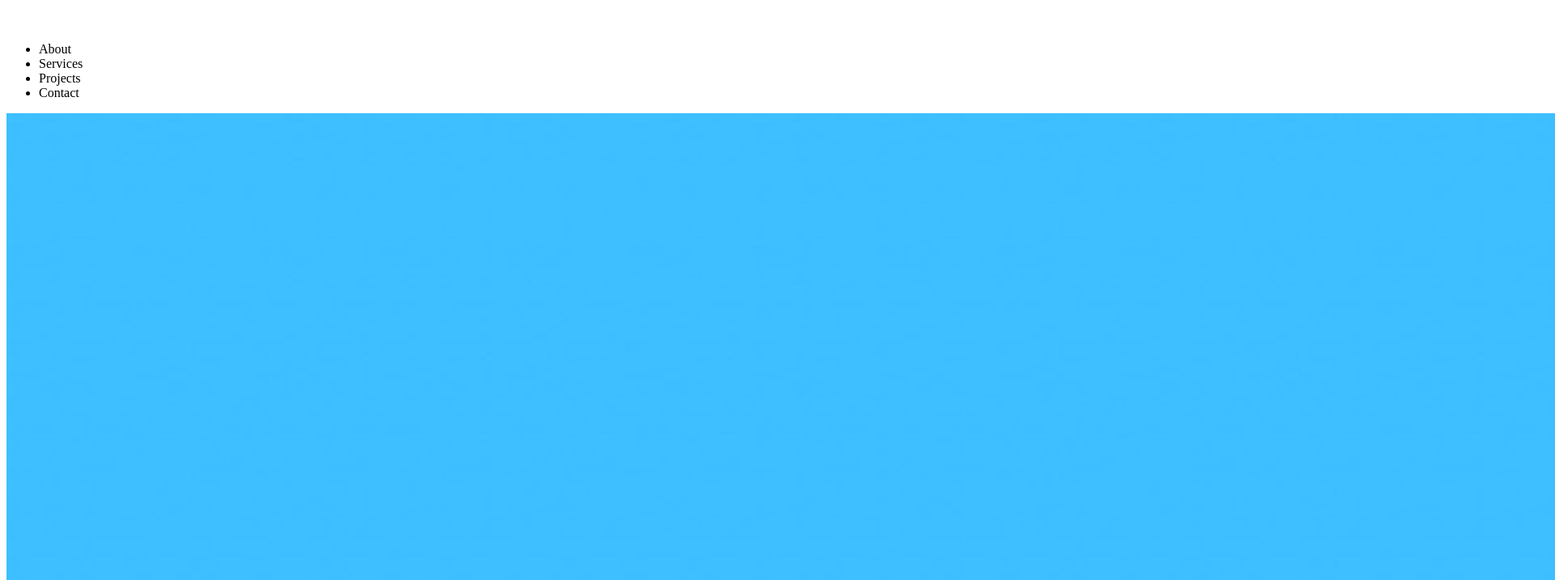
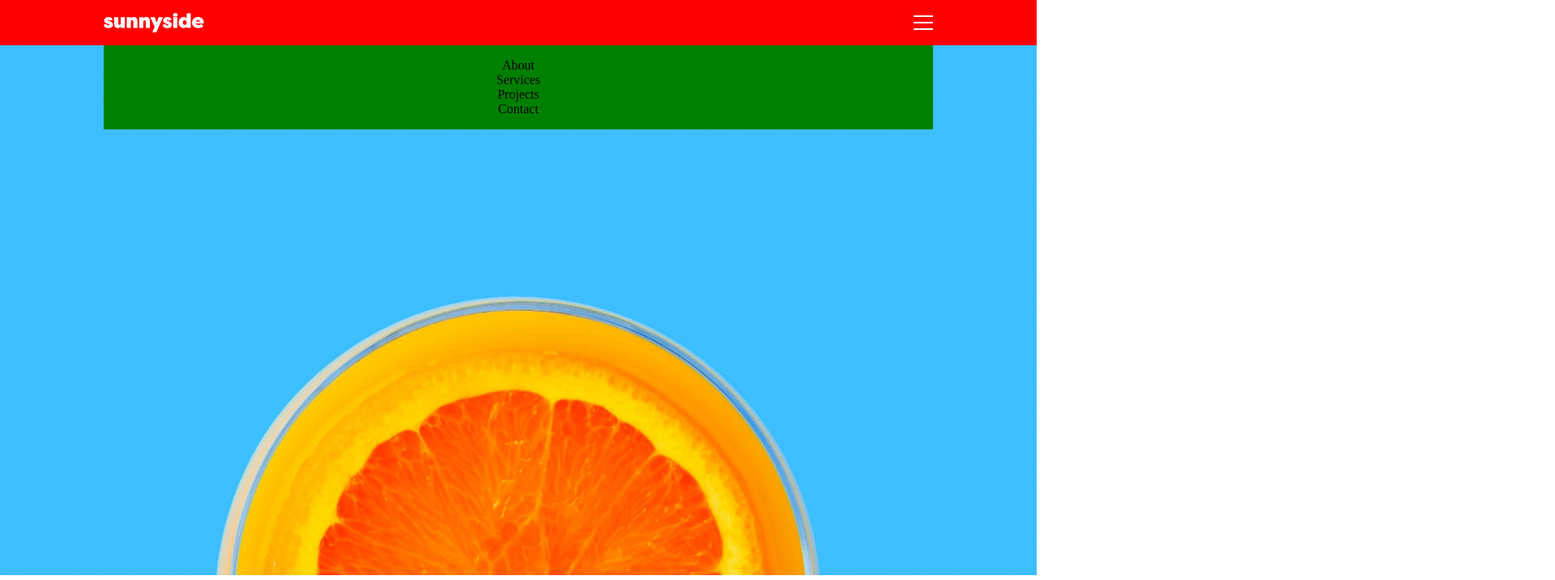
Before and after one commit to soransh-singh/sunnysideAgencyLandingPage-FrontendMentor, a plain HTML site: page index.html in a window 1280 px wide. Shown: the top 717 px of the page at 81% size, 1920 px wide, since content can reach past the window. Drawn offline with Linux system fonts and the light colour scheme.

Commit message:
update css

```diff
--- /dev/null
+++ b/css/master.css
@@ -0,0 +1,47 @@
+*{
+  box-sizing: border-box;
+}
+
+body{
+  margin: 0;
+}
+
+img{
+  max-width: 100%;
+}
+
+ul{
+  list-style: none;
+  padding-left: 0;
+}
+
+a{
+  color: inherit;
+}
+
+section{
+  margin: 0;
+}
+
+header{
+  position: absolute;
+  top: 0;
+  width: 100%;
+  background: red;
+}
+
+.head-nav{
+  display: flex;
+  justify-content: space-between;
+  align-items: center;
+  width: 80%;
+  margin: 1rem auto;
+}
+
+.nav{
+  position: absolute;
+  background-color: green;
+  left: 10%;
+  width: 80%;
+  text-align: center;
+}
--- a/index.html
+++ b/index.html
@@ -5,7 +5,8 @@
   <meta name="viewport" content="width=device-width, initial-scale=1.0"> <!-- displays site properly based on user's device -->
 
   <link rel="icon" type="image/png" sizes="32x32" href="./images/favicon-32x32.png">
-
+  <link rel="stylesheet" href="./css/master.css">
+  <script src="./js/main.js"></script>
   <title>Frontend Mentor | Sunnyside agency landing page</title>
 
   <!-- Feel free to remove these styles or customise in your own stylesheet 👍 -->
@@ -16,14 +17,16 @@
 </head>
 <body>
   <header>
+    <div class="head-nav">
       <img src="./images/logo.svg" alt="sunny-side">
-    <img src="./images/icon-hamburger.svg" alt="">
-    <nav>
-      <ul>
-        <li>About</li>
-        <li>Services</li>
-        <li>Projects</li>
-        <li>Contact</li>
+      <img src="./images/icon-hamburger.svg" class="nav-btn" alt="">
+    </div>
+    <nav class="nav">
+      <ul class="nav-list">
+        <li class="nav-item">About</li>
+        <li class="nav-item">Services</li>
+        <li class="nav-item">Projects</li>
+        <li class="nav-item contact">Contact</li>
       </ul>
     </nav>
   </header>
@@ -39,6 +42,7 @@
     </div>
   </section>
 
+  <main>
     <section>
       <picture>
         <source media="(min-width:700px)" srcset="./images/desktop/image-transform.jpg">
@@ -123,6 +127,7 @@
         </div>
       </div>
     </section>
+  </main>
   <section>
     <picture>
       <source media="(min-width:700px)" srcset="./images/desktop/image-gallery-milkbottles.jpg">
--- /dev/null
+++ b/js/main.js
@@ -0,0 +1,3 @@
+window.addEventListener("load", ()=>{
+  console.log("window loaded");
+})
```
Lines whose indentation alone changed are shown as unchanged.
